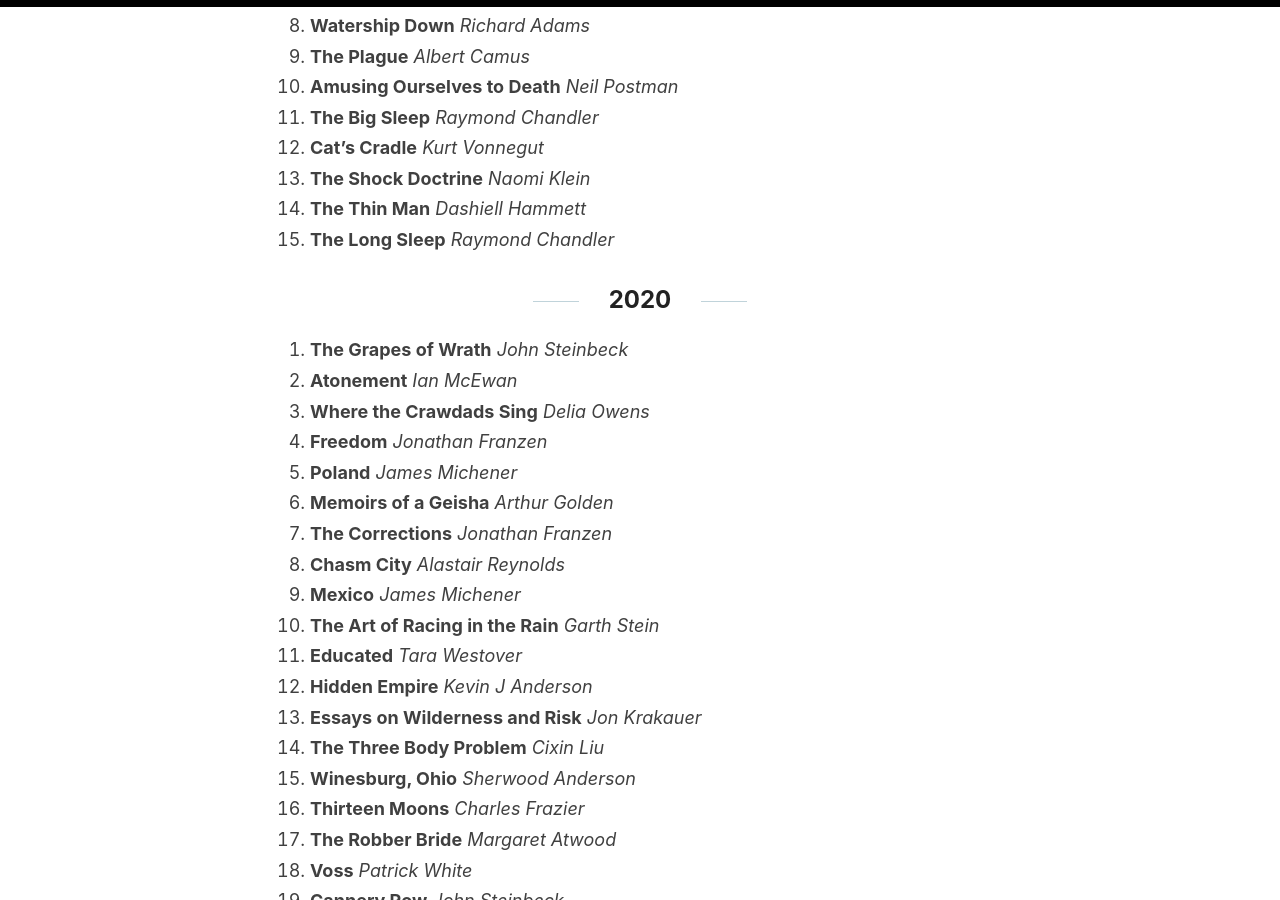
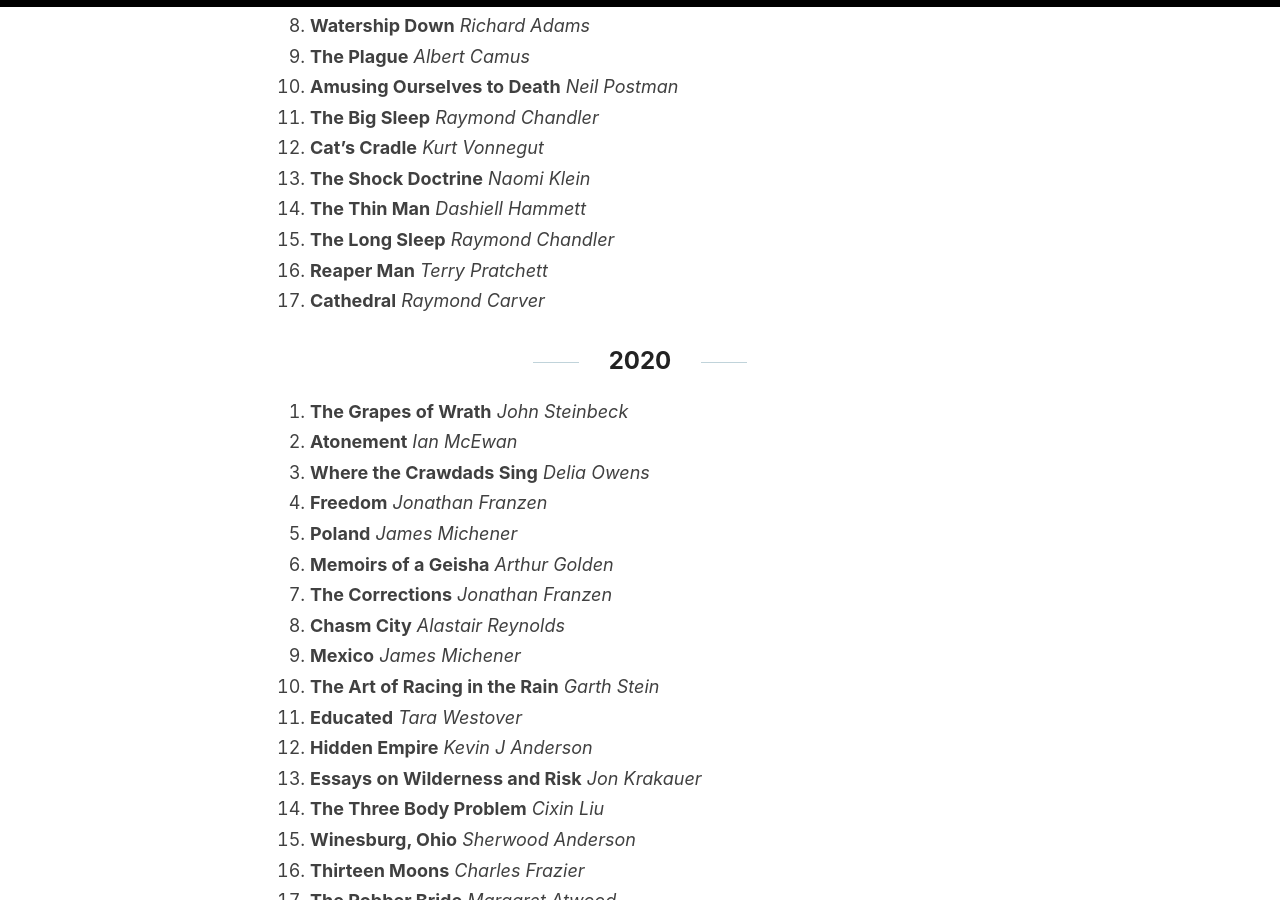
Before and after one commit to Murrkeys/Murrkeys.github.io, a Jekyll site: the page built from _posts/2020-08-26-books.md, in a window 1280 px wide and 900 px high, scrolled down 694 px. Built offline with Jekyll 4.4.1, drawn with Linux system fonts in a browser that asks for light colours.

Commit message:
Update 2020-08-26-books.md

```diff
--- a/_posts/2020-08-26-books.md
+++ b/_posts/2020-08-26-books.md
@@ -22,6 +22,8 @@ A list of books I am currently reading or have read. Think of this as a virtual
 13. **The Shock Doctrine** *Naomi Klein*
 14. **The Thin Man** *Dashiell Hammett*
 15. **The Long Sleep** *Raymond Chandler*
+16. **Reaper Man** *Terry Pratchett*
+17. **Cathedral** *Raymond Carver*
 
 ## 2020
 
```
